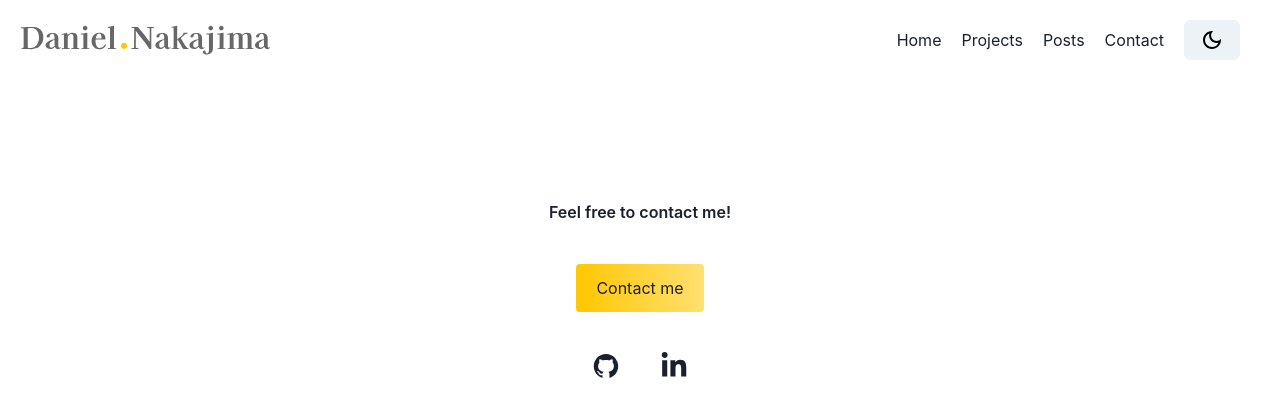
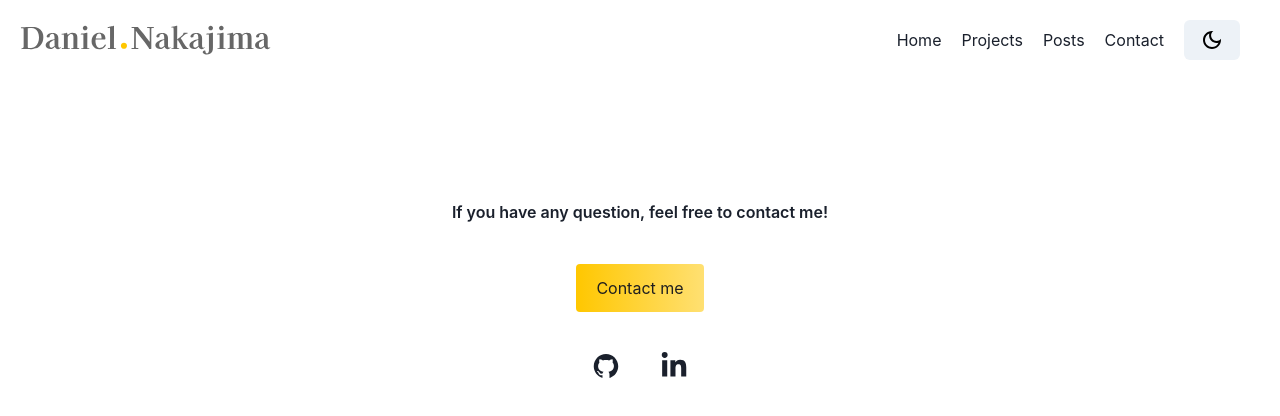
Before and after one commit to NakajimaDaniel/personal-site, a Next.js app: page /contact in a window 1280 px wide. Shown: the top 416 px of the page. Built offline with nearby package versions, Linux system fonts and the light colour scheme.

Commit message:
fix: added links to contact page

```diff
--- a/src/pages/contact/index.jsx
+++ b/src/pages/contact/index.jsx
@@ -2,18 +2,21 @@
 import { Icon } from "@chakra-ui/react"
 import { AiFillGithub } from "react-icons/ai"
 import { FaLinkedinIn } from "react-icons/fa"
+import Link from 'next/link'
+import { Container, Box, Text, Button, Flex } from "@chakra-ui/react"
+import { useRouter } from 'next/router'
 
-import { Container, Box, Text, Button, Flex } from "@chakra-ui/react"
 import { PageAnimation } from "../../components/PageAnimation"
 
+export default function contact() {
 
+  const router = useRouter();
 
-export default function contact() {
   return (
     <PageAnimation>
     <Container maxW="100vw" w="100%" mt="20">
       <Box align="center" pt="20" mt="20">
-        <Text pt="10" pb="10" fontWeight="semibold">Feel free to contact me!</Text>
+        <Text pt="10" pb="10" fontWeight="semibold">If you have any question, feel free to contact me!</Text>
         <Box
           as="button"
           pb="3"
@@ -26,15 +29,21 @@ export default function contact() {
           color="black.900"
           borderRadius="4"
           _hover={{ bg: "#FFE27A" }}
+          onClick={() => router.push("mailto:nakajimadaniel96@gmail.com")}
+
         >
           Contact me
         </Box>
         <Flex direction="row" align="center" justify="center" pt="10">
           <Box as="button" mr="10" _hover={{ color: "#FFE27A" }}>
-            <Icon as={AiFillGithub} w={7} h={7} />
+            <Link href="https://github.com/nakajimadaniel">
+              <Icon as={AiFillGithub} w={7} h={7} />
+            </Link>
           </Box>
           <Box as="button" _hover={{ color: "#FFE27A" }}>
-            <Icon as={FaLinkedinIn} w={7} h={7} />
+            <Link href="https://www.linkedin.com/in/daniel-akio-nakajima-745319146/">
+              <Icon as={FaLinkedinIn} w={7} h={7} />
+            </Link>
           </Box>
 
         </Flex>
```
